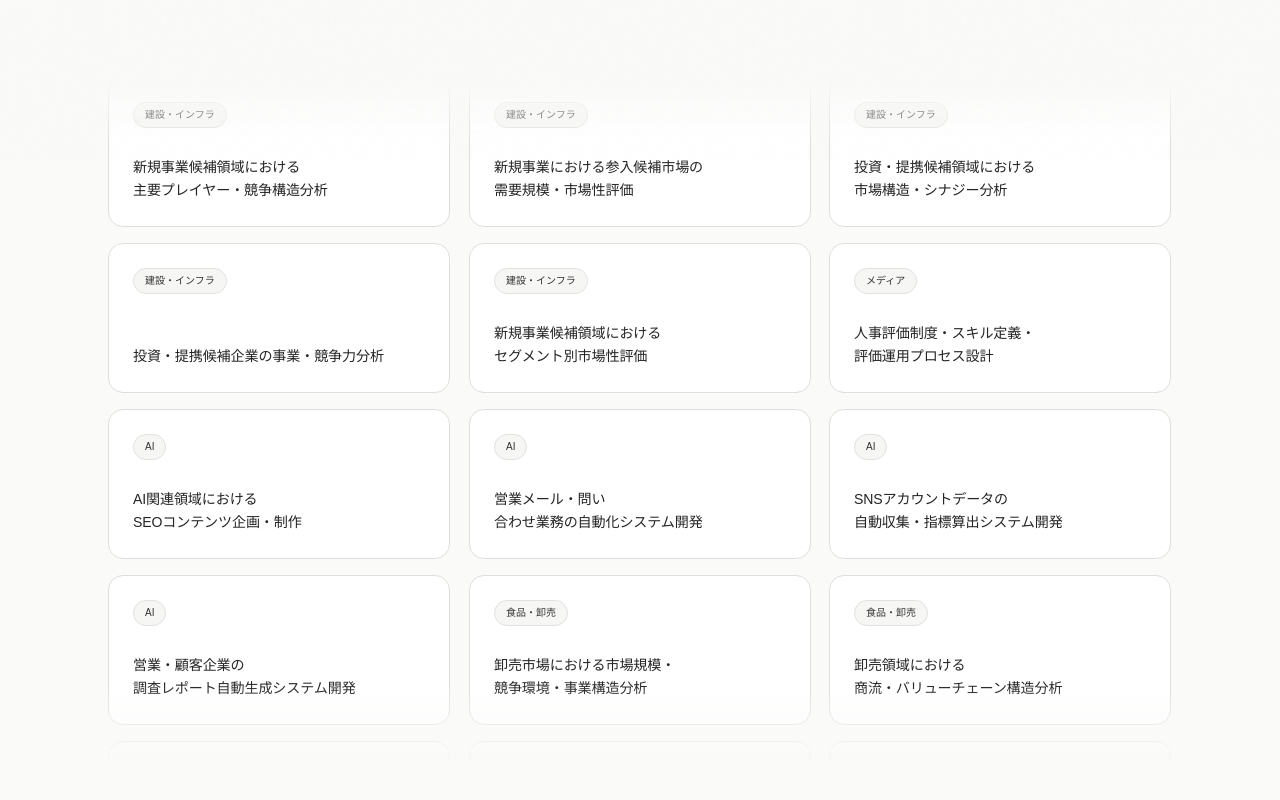
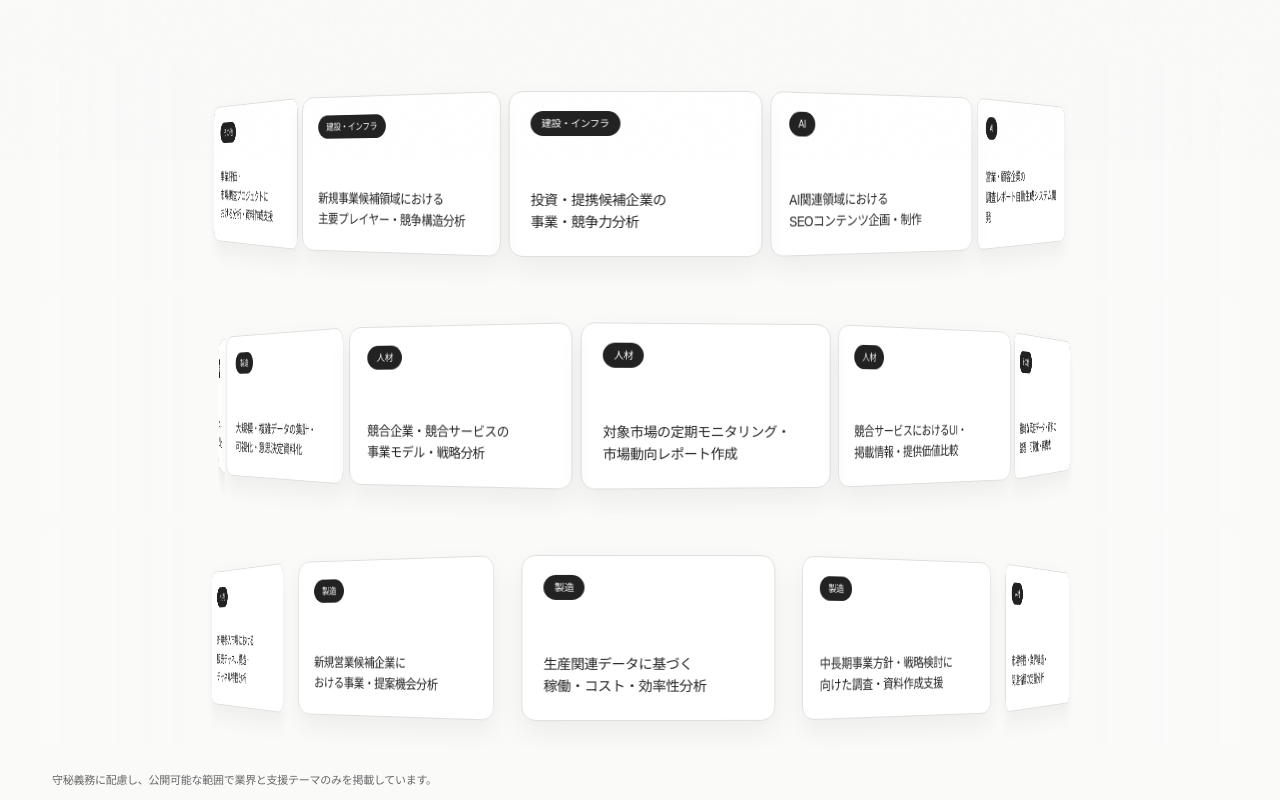
Before and after one commit to neunon/neunon-web, a Next.js app: page /works in a window 1280 px wide. Shown: the part 640-1440 px from the top of the page. Built offline with nearby package versions, Linux system fonts and the light colour scheme; no server answers.

Commit message:
Rework works as 3D horizontal rings and simplify service layout

```diff
--- a/app/monochrome-refresh.css
+++ b/app/monochrome-refresh.css
@@ -460,7 +460,7 @@ body .btn {
 
 /* The service rows pair the existing copy with a contained image and quiet metric. */
 .nc-home-services .nc-service-showcase {
-  gap: 18px;
+  gap: clamp(60px, 7vw, 110px);
   overflow: visible;
   border: 0;
   background: transparent;
@@ -468,19 +468,21 @@ body .btn {
 
 .nc-home-services .nc-service-showcase .nc-svc,
 .nc-home-services .nc-service-showcase .nc-svc + .nc-svc {
-  min-height: 410px;
-  grid-template-columns: minmax(0, 1.15fr) minmax(320px, .85fr);
-  gap: clamp(20px, 3vw, 44px);
-  padding: clamp(20px, 2.3vw, 32px);
-  border: 1px solid #dededc;
-  border-radius: 18px;
-  background: #fff;
+  min-height: 420px;
+  grid-template-columns: minmax(0, 1fr) minmax(330px, .94fr);
+  gap: clamp(38px, 7vw, 120px);
+  align-items: center;
+  padding: 0;
+  border: 0;
+  border-radius: 0;
+  background: transparent;
+  box-shadow: none;
 }
 
 .nc-home-services .nc-service-showcase .nc-svc-copy,
 .nc-home-services .nc-service-showcase .nc-svc:hover .nc-svc-copy {
-  padding: clamp(14px, 2vw, 30px);
-  background: #fff;
+  padding: 0;
+  background: transparent;
 }
 
 .nc-home-services .nc-service-showcase .nc-svc h3 {
@@ -499,15 +501,15 @@ body .btn {
 }
 
 .nc-home-services .nc-service-showcase .nc-svc-side {
-  min-height: 345px;
+  min-height: 405px;
   border: 0;
-  border-radius: 12px;
-  background: #f1f1f0;
+  border-radius: 8px;
+  background: #f3f3f2;
 }
 
 .nc-home-services .nc-service-showcase .nc-svc-visual {
-  inset: 15px 15px 111px;
-  border-radius: 9px;
+  inset: 30px 30px 107px;
+  border-radius: 5px;
 }
 
 .nc-home-services .nc-svc-visual img,
@@ -527,8 +529,8 @@ body .btn {
   right: 0;
   bottom: 0;
   left: 0;
-  min-height: 96px;
-  padding: 13px 23px 18px;
+  min-height: 100px;
+  padding: 13px 30px 20px;
   background: transparent;
 }
 
@@ -580,77 +582,122 @@ body .btn {
   border-color: #cececc;
 }
 
-/* Results: three independent lanes, with the middle lane moving in reverse. */
+/* Results: three horizontal 3D rings, with the middle row moving in reverse. */
 .nc-works-stage {
   background: #fafaf9;
 }
 
-.nc-works-marquee,
+.nc-works-marquee.nc-works-orbit,
 .nc-works-disclaimer {
-  width: min(1120px, 100%);
+  width: min(1220px, 100%);
 }
 
-.nc-works-columns {
-  height: 690px;
-  gap: 18px;
-  border: 0;
-  -webkit-mask-image: linear-gradient(to bottom, transparent, #000 10%, #000 88%, transparent);
-  mask-image: linear-gradient(to bottom, transparent, #000 10%, #000 88%, transparent);
+.nc-works-marquee.nc-works-orbit {
+  padding: 18px 0 0;
 }
 
-.nc-works-column .nc-works-group {
-  gap: 16px;
-  padding-bottom: 16px;
+.nc-works-rows {
+  display: grid;
+  gap: 14px;
 }
 
-.nc-works-column .nc-work-tile,
-.nc-works-column .nc-work-tile:nth-child(even) {
-  min-height: 150px;
-  padding: 24px;
-  border: 1px solid #dededc;
-  border-radius: 15px;
-  background: #fff;
-  box-shadow: none;
+.nc-works-row {
+  --nc-orbit-depth: 575px;
+  position: relative;
+  height: 218px;
+  overflow: hidden;
+  perspective: 1300px;
+  perspective-origin: 50% 50%;
 }
 
-.nc-works-column .nc-work-tile:hover,
-.nc-works-column .nc-work-tile:focus {
-  border-color: #a9a9a7;
-  background: #fff;
-  box-shadow: none;
-  transform: none;
+.nc-works-row::before,
+.nc-works-row::after {
+  content: '';
+  position: absolute;
+  z-index: 2;
+  top: 0;
+  bottom: 0;
+  width: 14%;
+  pointer-events: none;
 }
 
-.nc-works-column .nc-work-tile > span {
-  padding: 5px 11px;
-  border: 1px solid #e1e1df;
-  border-radius: 999px;
-  background: #f6f6f5;
-  color: #333;
-  font-size: 10px;
+.nc-works-row::before {
+  left: 0;
+  background: linear-gradient(to right, #fafaf9, transparent);
 }
 
-.nc-works-column .nc-work-tile h2 {
-  margin-top: 24px;
-  color: #242424;
-  font-size: clamp(13px, 1.1vw, 16px);
-  font-weight: 520 !important;
+.nc-works-row::after {
+  right: 0;
+  background: linear-gradient(to left, #fafaf9, transparent);
 }
 
-.nc-works-marquee:hover .nc-works-column:not(:hover):not(:focus-within) .nc-works-track {
-  animation-play-state: running;
+.nc-works-ring {
+  position: absolute;
+  inset: 0;
+  transform-style: preserve-3d;
+  animation: nc-work-orbit 82s linear infinite;
 }
 
-.nc-works-marquee:focus-within .nc-works-column:not(:focus-within):not(:hover) .nc-works-track {
-  animation-play-state: running;
+.nc-works-row.is-row-2 .nc-works-ring {
+  animation-direction: reverse;
+  animation-delay: -19s;
 }
 
-.nc-works-column:hover .nc-works-track,
-.nc-works-column:focus-within .nc-works-track {
+.nc-works-row.is-row-3 .nc-works-ring {
+  animation-delay: -38s;
+}
+
+.nc-works-row:hover .nc-works-ring {
   animation-play-state: paused;
 }
 
+.nc-work-orbit-card {
+  position: absolute;
+  top: 50%;
+  left: 50%;
+  display: flex;
+  width: 254px;
+  min-height: 166px;
+  flex-direction: column;
+  justify-content: space-between;
+  padding: 19px 21px 22px;
+  border: 1px solid #dededc;
+  border-radius: 14px;
+  background: #fff;
+  backface-visibility: hidden;
+  box-shadow: 0 12px 28px rgba(0, 0, 0, .055);
+  transform: translate(-50%, -50%) rotateY(var(--nc-angle)) translateZ(var(--nc-orbit-depth));
+}
+
+.nc-work-orbit-card > span {
+  display: inline-flex;
+  width: fit-content;
+  padding: 5px 11px;
+  border-radius: 999px;
+  background: #222;
+  color: #fff;
+  font-family: var(--font-sans);
+  font-size: 10px;
+  line-height: 1.5;
+}
+
+.nc-work-orbit-card h2 {
+  margin: 21px 0 0;
+  color: #242424;
+  font-family: var(--font-sans);
+  font-size: 14px;
+  font-weight: 520 !important;
+  line-height: 1.62;
+}
+
+@keyframes nc-work-orbit {
+  from { transform: translateZ(calc(-1 * var(--nc-orbit-depth))) rotateY(0deg); }
+  to { transform: translateZ(calc(-1 * var(--nc-orbit-depth))) rotateY(-360deg); }
+}
+
 .nc-works-disclaimer {
+  margin: 24px auto 0;
+  padding: 0 22px;
   border: 0;
   color: #666;
 }
@@ -767,6 +814,7 @@ body .btn {
   .nc-home-services .nc-service-showcase .nc-svc,
   .nc-home-services .nc-service-showcase .nc-svc + .nc-svc {
     grid-template-columns: minmax(0, 1fr) minmax(250px, .85fr);
+    gap: 30px;
   }
 }
 
@@ -862,22 +910,23 @@ body .btn {
 
   .nc-home-services .nc-service-showcase {
     margin-inline: 0;
+    gap: 52px;
     overflow: visible;
   }
 
   .nc-home-services .nc-service-showcase .nc-svc,
   .nc-home-services .nc-service-showcase .nc-svc + .nc-svc {
     grid-template-columns: minmax(0, 1.3fr) minmax(108px, .7fr);
-    gap: 8px;
+    gap: 12px;
     min-height: 340px;
-    padding: 10px;
-    border: 1px solid #dededc;
-    border-radius: 12px;
+    padding: 0;
+    border: 0;
+    border-radius: 0;
   }
 
   .nc-home-services .nc-service-showcase .nc-svc-copy {
     min-height: 0;
-    padding: 12px 7px;
+    padding: 0;
   }
 
   .nc-home-services .nc-service-showcase .nc-svc h3 {
@@ -900,7 +949,7 @@ body .btn {
   }
 
   .nc-home-services .nc-service-showcase .nc-svc-side {
-    min-height: 0;
+    min-height: 320px;
     border: 0;
   }
 
@@ -927,19 +976,79 @@ body .btn {
     font-size: 34px;
   }
 
-  .nc-works-columns.is-mobile {
-    height: 620px;
-    gap: 10px;
+  .nc-works-marquee.nc-works-orbit {
+    padding: 10px 0 0;
   }
 
-  .nc-works-column .nc-work-tile,
-  .nc-works-column .nc-work-tile:nth-child(even) {
-    min-height: 132px;
-    padding: 14px;
+  .nc-works-rows {
+    gap: 6px;
   }
 
-  .nc-works-column .nc-work-tile h2 {
-    margin-top: 17px;
+  .nc-works-row {
+    --nc-orbit-depth: 400px;
+    height: 166px;
+    perspective: 950px;
+  }
+
+  .nc-works-ring {
+    /* Keep one complete card facing forward on narrow screens. */
+    animation-timing-function: steps(14, end);
+  }
+
+  .nc-works-row.is-row-3 .nc-works-ring {
+    animation-timing-function: steps(13, end);
+  }
+
+  .nc-work-orbit-card {
+    width: 205px;
+    min-height: 132px;
+    padding: 14px 15px 16px;
+    transform: translate(-50%, -50%) rotateY(var(--nc-angle)) translateZ(var(--nc-orbit-depth));
+  }
+
+  .nc-work-orbit-card > span {
+    font-size: 9px;
+  }
+
+  .nc-work-orbit-card h2 {
+    margin-top: 15px;
     font-size: 11.5px;
   }
+
+  .nc-works-disclaimer {
+    margin-top: 16px;
+  }
 }
+
+@media (prefers-reduced-motion: reduce) {
+  .nc-works-rows {
+    gap: 22px;
+  }
+
+  .nc-works-row {
+    height: auto;
+    overflow: visible;
+    perspective: none;
+  }
+
+  .nc-works-row::before,
+  .nc-works-row::after {
+    content: none;
+  }
+
+  .nc-works-ring {
+    position: static;
+    display: grid;
+    grid-template-columns: repeat(auto-fit, minmax(min(100%, 230px), 1fr));
+    gap: 12px;
+    transform: none;
+    animation: none;
+  }
+
+  .nc-work-orbit-card {
+    position: static;
+    width: auto;
+    min-height: 145px;
+    transform: none;
+  }
+}
--- a/components/works/WorksGrid.tsx
+++ b/components/works/WorksGrid.tsx
@@ -1,42 +1,32 @@
+import type { CSSProperties } from 'react';
 import type { AnonymousWork } from '@/lib/anonymous-works';
 
-/**
- * 匿名化した公開実績を2段で周回させる。
- * ホバーまたはフォーカス中は停止し、各パネルは業界とタイトルだけを表示する。
- */
+/** Three horizontal, independently rotating rings. The middle ring runs backwards. */
 export function WorksGrid({ works }: { works: AnonymousWork[] }) {
-  const desktopColumns = Array.from({ length: 3 }, (_, columnIndex) =>
-    works.filter((_, index) => index % 3 === columnIndex),
-  );
-  const mobileColumns = Array.from({ length: 2 }, (_, columnIndex) =>
-    works.filter((_, index) => index % 2 === columnIndex),
+  const rows = Array.from({ length: 3 }, (_, rowIndex) =>
+    works.filter((_, index) => index % 3 === rowIndex),
   );
 
-  const renderColumns = (columns: AnonymousWork[][], mode: 'desktop' | 'mobile') => (
-    <div className={`nc-works-columns is-${mode}`}>
-      {columns.map((column, columnIndex) => (
-        <div className={`nc-works-column is-column-${columnIndex + 1}`} key={columnIndex}>
-          <div className="nc-works-track">
-            {[false, true].map((duplicate) => (
-              <div className="nc-works-group" aria-hidden={duplicate || undefined} key={String(duplicate)}>
-                {column.map((work, index) => (
-                  <article className="nc-work-tile" tabIndex={duplicate ? -1 : 0} key={`${work.industry}-${work.title}-${index}`}>
+  return (
+    <div className="nc-works-marquee nc-works-orbit" aria-label="匿名化した支援実績一覧">
+      <div className="nc-works-rows">
+        {rows.map((row, rowIndex) => (
+          <div className={`nc-works-row is-row-${rowIndex + 1}`} key={rowIndex}>
+            <div className="nc-works-ring">
+              {row.map((work, index) => (
+                <article
+                  className="nc-work-orbit-card"
+                  key={`${work.industry}-${work.title}-${index}`}
+                  style={{ '--nc-angle': `${(index * 360) / row.length}deg` } as CSSProperties}
+                >
                   <span>{work.industry}</span>
                   <h2>{work.title}</h2>
                 </article>
               ))}
             </div>
-            ))}
-          </div>
           </div>
         ))}
       </div>
-  );
-
-  return (
-    <div className="nc-works-marquee" aria-label="匿名化した支援実績一覧">
-      {renderColumns(desktopColumns, 'desktop')}
-      {renderColumns(mobileColumns, 'mobile')}
       <p className="nc-works-disclaimer">守秘義務に配慮し、公開可能な範囲で業界と支援テーマのみを掲載しています。</p>
     </div>
   );
```
Also changed, not shown: 1 other file (tests, documents, lock files or other folders). Lines whose indentation alone changed are shown as unchanged.
